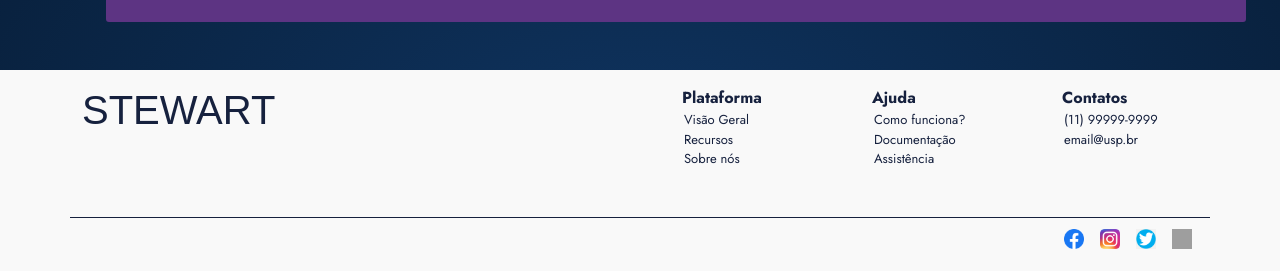
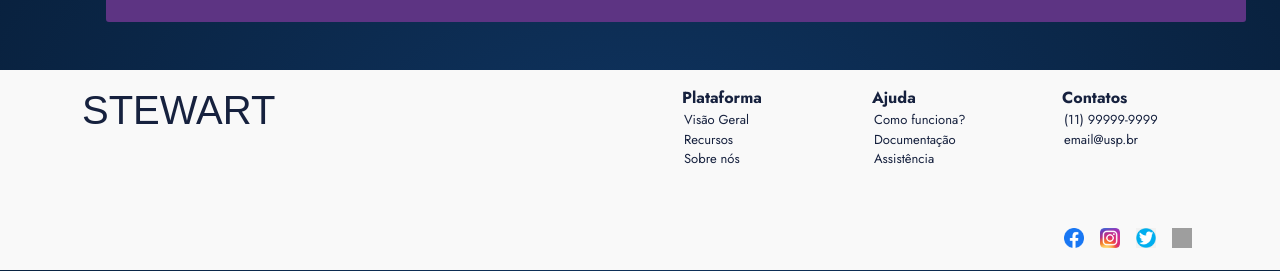
Before and after one commit to RP2-startups/stewart-frontend, a JavaScript app: page / in a window 1280 px wide. Shown: the part 3433-3704 px from the top of the page. Built offline with nearby package versions, Linux system fonts and the light colour scheme; grey boxes are pictures that could not be loaded; a web font is replaced by a local one.

Commit message:
Fix footer

```diff
--- a/src/App.vue
+++ b/src/App.vue
@@ -6,10 +6,28 @@ import SideBar from "./components/SideBar.vue";
 </script>
 
 <template>
-    <SideBar/>
+
+  <div class="page">
+    <SideBar />
     <NavBar />
-    <div style="margin-left: 72px">
-      <RouterView />
-    </div>
-    <FooterItem />
+  <div class="content">
+    <RouterView />
+  </div>
+  <FooterItem />
+  </div>
+
 </template>
+
+<style scoped>
+
+.page{
+  position: relative;
+  min-height: 100vh;
+}
+.content {
+  margin-left: 72px;
+  padding-bottom: 200px;
+}
+
+
+</style>
--- a/src/components/FooterItem.vue
+++ b/src/components/FooterItem.vue
@@ -62,7 +62,10 @@
   font-family: "Jost", sans-serif;
   background-color: var(--color-cream);
   color: #16213e;
-
+  position: absolute;
+  bottom: 0;
+  width: 100%;
+  height: 200px;
 }
 
 .item {
@@ -79,10 +82,6 @@ ul {
 .item strong {
   font-size: medium;
   margin-left: 30px;
-}
-
-.footer-body {
-  border-bottom: 0.12rem solid #16213e;
 }
 
 .item-social img {
```
